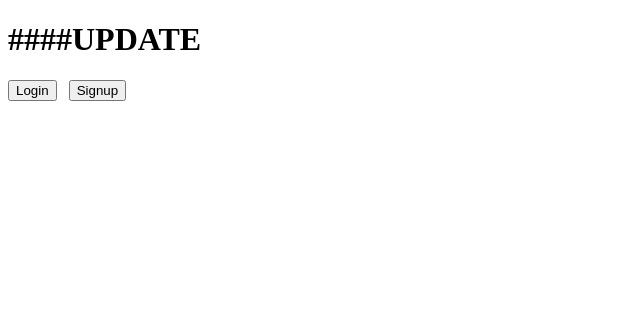
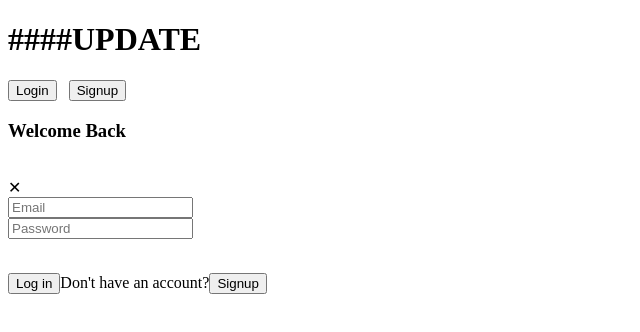
Before and after one commit to ColtW27/Less-Travelled-, a React (Create React App) app in the folder frontend/: page /#/signup in a window 1280 px wide. Both pictures are taken after a click on the button "Login". Shown: the top 332 px of the page, without its empty margins (0-640 px from the left). Built offline with nearby package versions, Linux system fonts and the light colour scheme.

Commit message:
Added modal files

```diff
--- a/frontend/package.json
+++ b/frontend/package.json
@@ -8,6 +8,7 @@
     "@testing-library/user-event": "^7.1.2",
     "axios": "^0.19.2",
     "jwt-decode": "^2.2.0",
+    "node-sass": "^4.14.1",
     "react": "^16.13.1",
     "react-dom": "^16.13.1",
     "react-redux": "^7.2.0",
--- a/frontend/public/stylesheets/components/modal/modal.scss
+++ b/frontend/public/stylesheets/components/modal/modal.scss
@@ -0,0 +1,16 @@
+.modal-background {
+  position: fixed;
+  top: 0;
+  bottom: 0;
+  right: 0;
+  left: 0;
+  background: rgba(0, 0, 0, 0.7);
+  z-index: 10;
+}
+
+.modal-child {
+  position: absolute;
+  top: 50%;
+  left: 50%;
+  transform: translate(-50%, -50%);
+}
--- a/frontend/src/components/app.js
+++ b/frontend/src/components/app.js
@@ -2,7 +2,9 @@ import React from 'react';
 import { AuthRoute, ProtectedRoute } from '../util/route_util';
 import { Switch } from 'react-router-dom';
 import NavBarContainer from './nav/navbar_container';
-
+import Modal from './modal/modal'
+// import SignupFormContainer from './modal/session_form/signup_form_container'
+// import LoginFormContainer from './modal/session_form/login_form_container'
 import MainPage from './main/main_page';
 // import LoginFormContainer from './session/login_form_container'; ####
 // import SignupFormContainer from './session/signup_form_container'; ####
@@ -10,6 +12,7 @@ import MainPage from './main/main_page';
 const App = () => (
   <div>
     <NavBarContainer />
+    <Modal />
     <Switch>
         <AuthRoute exact path="/" component={MainPage} />
         {/* <AuthRoute exact path="/login" component={LoginFormContainer} />
--- a/frontend/src/components/modal/modal.jsx
+++ b/frontend/src/components/modal/modal.jsx
@@ -1,8 +1,8 @@
 import React from 'react';
 import { closeModal } from '../../actions/modal_actions';
 import { connect } from 'react-redux';
-import LoginFormContainer from '../session_form/login_form_container';
-import SignupFormContainer from '../session_form/signup_form_container';
+import LoginFormContainer from './session_form/login_form_container';
+import SignupFormContainer from './session_form/signup_form_container';
 
 function Modal({ modal, closeModal }) {
   if (!modal) {
@@ -40,5 +40,4 @@ const mapDispatchToProps = dispatch => {
   };
 };
 
-// export default connect(mapStateToProps, mapDispatchToProps)(Modal);
-module.exports = connect(mapStateToProps, mapDispatchToProps)(Modal);
+export default connect(mapStateToProps, mapDispatchToProps)(Modal);
--- /dev/null
+++ b/frontend/src/components/modal/session_form/login_form.jsx
@@ -0,0 +1,83 @@
+import React from 'react';
+import { withRouter } from 'react-router-dom';
+
+class LoginForm extends React.Component {
+    constructor(props) {
+        super(props);
+        this.state = this.props.user;
+        this.handleSubmit = this.handleSubmit.bind(this);
+    }
+    handleChange(field) { //this keeps the state updated for every keystroke
+        return (e) => (
+            this.setState(
+                { [field]: e.currentTarget.value }
+            )
+        )
+    };
+
+    handleSubmit(e) { //calls dispatch with login function w/ the current user state, then closes modal.
+        e.preventDefault();
+        const user = Object.assign({}, this.state)
+        this.props.processForm(user).then(this.props.closeModal)
+    }
+    showErrors() {
+        return (
+            <ul>
+                {this.props.errors.map((error, idx) => (
+                    <li key={`error-${idx}`}>
+                        {error}
+                    </li>
+                ))}
+            </ul>
+        );
+    }
+    render() {
+      return(
+        <div className="login-form-container">
+          <form onSubmit={this.handleSubmit}>
+            <h3 className="log-in-label">Welcome Back</h3>
+            <br/>
+            <div onClick={this.props.closeModal}
+                className="login-close-x">✕
+        </div>
+            <label>
+                <input type="text"
+                    onChange={this.handleChange('email')}
+                    value={this.state.email}
+                    placeholder="Email" />
+            </label>
+            <br />
+            <label>
+                <input type="password"
+                    onChange={this.handleChange('password')}
+                    value={this.state.password}
+                    placeholder="Password" />
+            </label>
+            <br />
+
+            <div
+                className="login-form-errors">
+                {this.showErrors()}
+            </div>
+            <br />
+            <button
+                className="login-form-main-login-button"
+                type="submit"
+                value='login'
+            >Log in
+        </button>
+            <label
+                className="">
+                Don't have an account?
+              {this.props.otherForm}
+                {/* Link to other switch to signup form */}
+            </label>
+          </form>
+        </div>
+      )
+    }
+
+}
+
+
+export default withRouter(LoginForm);
--- a/frontend/src/components/session_form/login_form_container.jsx
+++ b/frontend/src/components/modal/session_form/login_form_container.jsx
@@ -1,11 +1,15 @@
 import { connect } from 'react-redux';
 import React from 'react';
-import { login } from '../../actions/session_actions';
-import { openModal, closeModal } from '../../actions/modal_actions';
-import SessionForm from './session_form';
+import { login } from '../../../actions/session_actions';
+import { openModal, closeModal } from '../../../actions/modal_actions';
+import LoginForm from './login_form';
 
 const mapStateToProps = ({ errors }) => {
   return {
+    user: {
+      email: "",
+      password: ""
+    },
     errors: errors.session,
     formType: 'login',
   };
@@ -23,4 +27,4 @@ const mapDispatchToProps = dispatch => {
   };
 };
 
-export default connect(mapStateToProps, mapDispatchToProps)(SessionForm);
+export default connect(mapStateToProps, mapDispatchToProps)(LoginForm);
--- /dev/null
+++ b/frontend/src/components/modal/session_form/signup_form.jsx
@@ -0,0 +1,84 @@
+import React from 'react';
+import { withRouter } from 'react-router-dom';
+
+class SignupForm extends React.Component {
+    constructor(props) {
+        super(props);
+        this.state = this.props.user;
+        this.handleSubmit = this.handleSubmit.bind(this);
+    }
+    handleChange(field) { //this keeps the state updated for every keystroke
+        return (e) => (
+            this.setState(
+                { [field]: e.currentTarget.value }
+            )
+        )
+    };
+
+    handleSubmit(e) { //calls dispatch with login function w/ the current user state, then closes modal.
+        e.preventDefault();
+        const user = Object.assign({}, this.state)
+        this.props.processForm(user).then(this.props.closeModal)
+    }
+    showErrors() {
+        return (
+            <ul>
+                {this.props.errors.map((error, idx) => (
+                    <li key={`error-${idx}`}>
+                        {error}
+                    </li>
+                ))}
+            </ul>
+        );
+    }
+    render() {
+      return(
+        <div className="login-form-container">
+            <form onSubmit={this.handleSubmit}>
+                <h3 className="log-in-label">Join the Less Travelled Community!
+                </h3>
+                <br />
+                <div onClick={this.props.closeModal}
+                    className="login-close-x">✕
+        </div>
+                <label>
+                    <input type="text"
+                        onChange={this.handleChange('email')}
+                        value={this.state.email}
+                        placeholder="Email" />
+                </label>
+                <br />
+                <label>
+                    <input type="password"
+                        onChange={this.handleChange('password')}
+                        value={this.state.password}
+                        placeholder="Password" />
+                </label>
+                <br />
+
+                <div
+                    className="signup-form-errors">
+                    {this.showErrors()}
+                </div>
+                <br />
+                <button
+                    className="signup-form-main-login-button"
+                    type="submit"
+                    value='signup'
+                >Signup
+        </button>
+                <label
+                    className="">
+                    Don't have an account?
+              {this.props.otherForm}
+                    {/* Link to other switch to signup form */}
+                </label>
+            </form>
+        </div>
+      )
+    }
+
+}
+
+
+export default withRouter(SignupForm);
--- a/frontend/src/components/session_form/signup_form_container.jsx
+++ b/frontend/src/components/modal/session_form/signup_form_container.jsx
@@ -1,12 +1,17 @@
 import { connect } from 'react-redux';
 import React from 'react';
-import { signup } from '../../actions/session_actions';
-import { openModal, closeModal } from '../../actions/modal_actions';
+import { signup } from '../../../actions/session_actions';
+import { openModal, closeModal } from '../../../actions/modal_actions';
 
-import SessionForm from './session_form';
+import SignupForm from './signup_form';
 
 const mapStateToProps = ({ errors }) => {
   return {
+    user: {
+      handle: "",
+      email: "",
+      password: ""
+    },
     errors: errors.session,
     formType: 'signup',
   };
@@ -24,4 +29,4 @@ const mapDispatchToProps = dispatch => {
   };
 };
 
-export default connect(mapStateToProps, mapDispatchToProps)(SessionForm);
+export default connect(mapStateToProps, mapDispatchToProps)(SignupForm);
--- a/frontend/src/components/nav/navbar.js
+++ b/frontend/src/components/nav/navbar.js
@@ -24,7 +24,7 @@ class NavBar extends React.Component {
                 <Link to={'/FIXTHIS'}>####TBD</Link>
                 <Link to={'/profile'}>Profile</Link>
                 <Link to={'/FIXTHIS'}>####TBD</Link>
-                {/* <h2 className="header-name">Hi, {currentUser.username}!</h2> */}
+                <h2 className="header-name">Hi, {currentUser.username}!</h2>
                 <button onClick={this.logoutUser}>Logout</button>
             </div>
         );
--- a/frontend/src/reducers/root_reducer.js
+++ b/frontend/src/reducers/root_reducer.js
@@ -3,10 +3,12 @@
 import { combineReducers } from 'redux';
 import session from './session_reducer';
 import errors from './errors_reducer';
+import ui from './ui_reducer'
 
 const RootReducer = combineReducers({
   session,
-  errors
+  errors,
+  ui
 });
 
 export default RootReducer;
--- /dev/null
+++ b/frontend/src/reducers/ui_reducer.js
@@ -0,0 +1,8 @@
+import { combineReducers } from 'redux';
+import modalReducer from './modal_reducer'
+
+const uiReducer = combineReducers({
+    modal: modalReducer
+});
+
+export default uiReducer;
```
Also changed, not shown: 1 other file (tests, documents, lock files or other folders).
